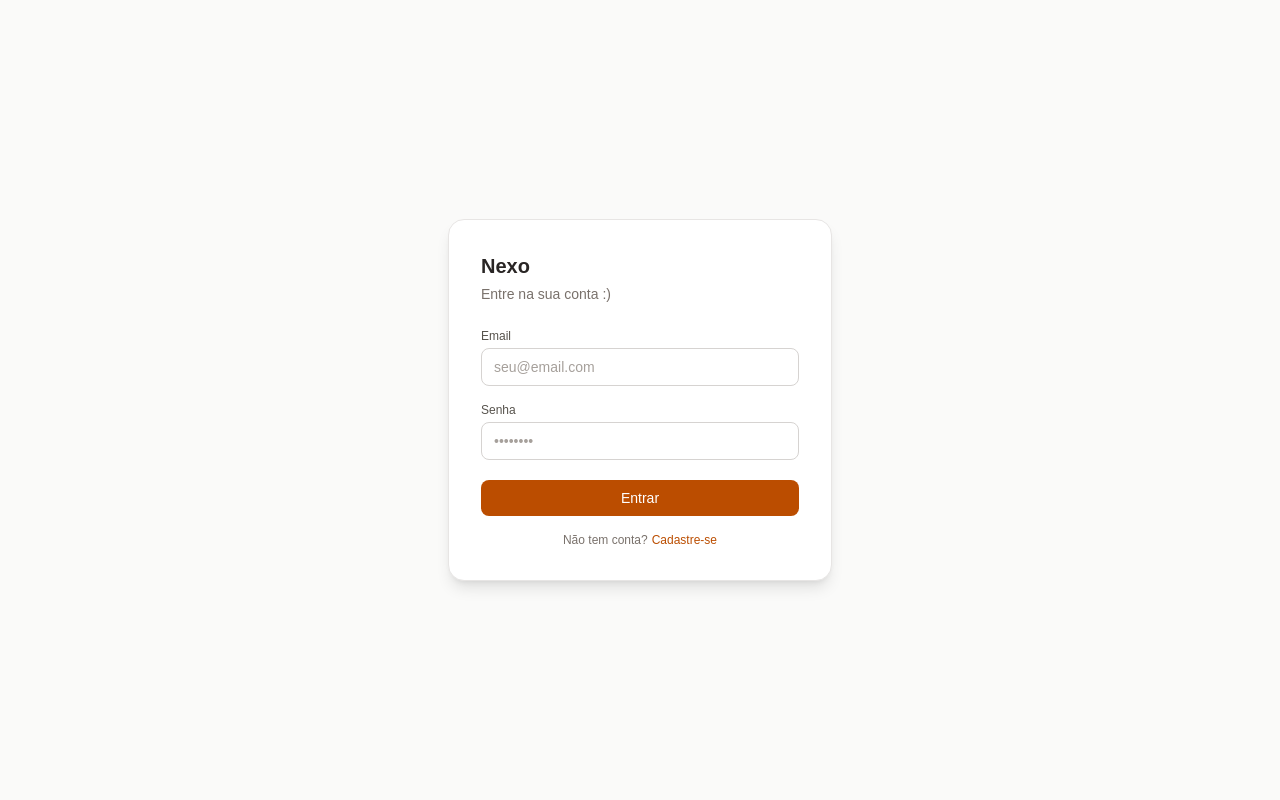
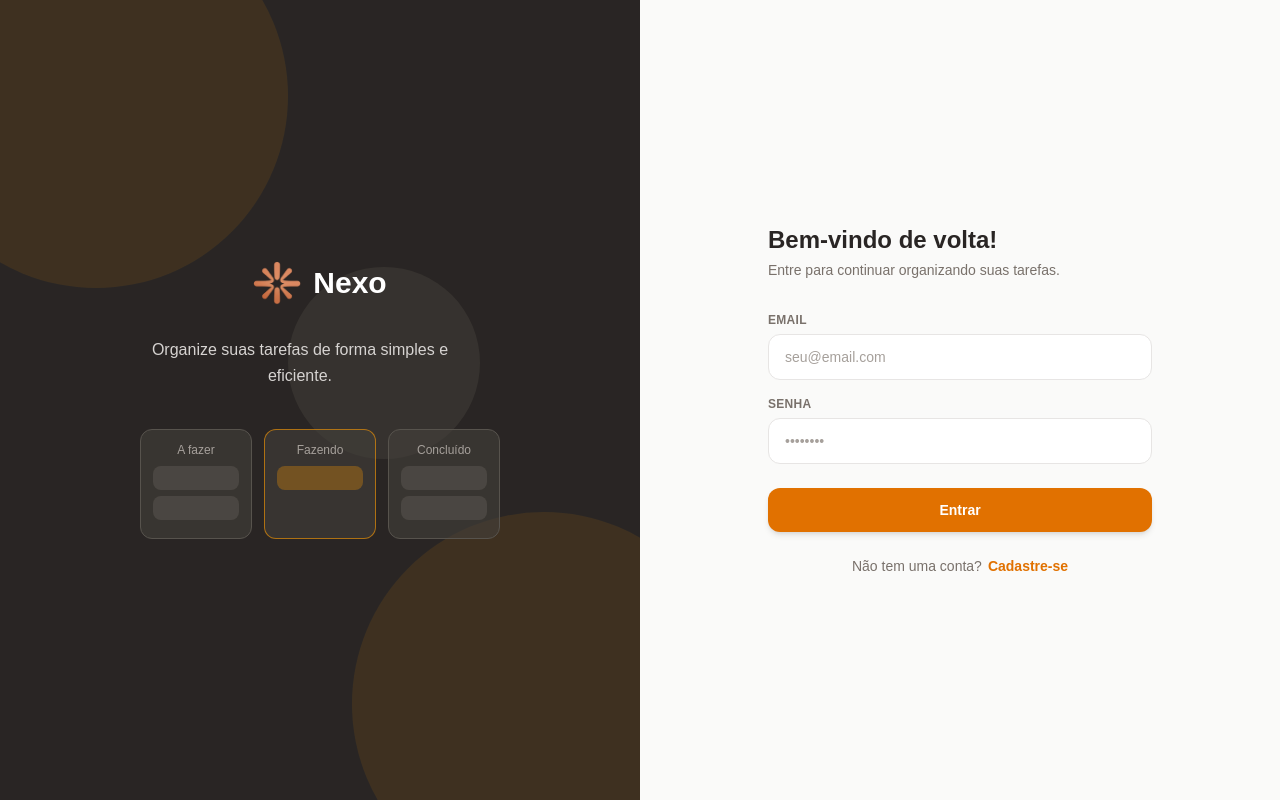
Before and after one commit to gabriellourencetti/API-de-To-Do-List, a Next.js app in the folder Frontend/meu-next-app/: page /login in a window 1280 px wide. Built offline with nearby package versions, Linux system fonts and the light colour scheme.

Commit message:
add: refactor login page layout and improve user experience

```diff
--- a/Frontend/meu-next-app/app/login/page.jsx
+++ b/Frontend/meu-next-app/app/login/page.jsx
@@ -1,17 +1,16 @@
 'use client';
 import { useEffect, useState } from 'react';
 import { useRouter } from 'next/navigation';
+import { useTheme } from 'next-themes';
 
 const API = 'https://api-de-to-do-list.onrender.com';
 
 export default function Login() {
     const router = useRouter();
-    const [tela, setTela] = useState('login'); // 'login' ou 'cadastro'
+    const { resolvedTheme } = useTheme();
+    const [tela, setTela] = useState('login');
     const [erro, setErro] = useState('');
     const [carregando, setCarregando] = useState(false);
-    const name = 'Nexo'
-
-    // Campos do formulário
     const [nome, setNome] = useState('');
     const [email, setEmail] = useState('');
     const [senha, setSenha] = useState('');
@@ -24,156 +23,182 @@ export default function Login() {
     async function handleLogin() {
         setErro('');
         setCarregando(true);
-
         const res = await fetch(`${API}/login`, {
             method: 'POST',
             headers: { 'Content-Type': 'application/json' },
             body: JSON.stringify({ email, senha }),
         });
-
         const data = await res.json();
         setCarregando(false);
-
-        if (!res.ok) {
-            setErro(data.error);
-            return;
-        }
-
-        // Salva o token e o nome no localStorage
+        if (!res.ok) { setErro(data.error); return; }
         localStorage.setItem('token', data.token);
         localStorage.setItem('nome', data.nome);
-
-        // Redireciona para a página principal
         router.push('/');
     }
 
     async function handleCadastro() {
         setErro('');
         setCarregando(true);
-
         const res = await fetch(`${API}/cadastro`, {
             method: 'POST',
             headers: { 'Content-Type': 'application/json' },
             body: JSON.stringify({ nome, email, senha }),
         });
-
         const data = await res.json();
         setCarregando(false);
-
-        if (!res.ok) {
-            setErro(data.error);
-            return;
-        }
-
-        // Cadastrou com sucesso — manda pro login
+        if (!res.ok) { setErro(data.error); return; }
         setTela('login');
         setErro('');
         setNome('');
         setSenha('');
     }
 
+    const isLogin = tela === 'login';
+
     return (
-        <div className="min-h-screen bg-stone-50 dark:bg-gray-900 flex items-center justify-center p-4">
-            <div className="bg-white dark:bg-gray-800 rounded-2xl shadow-lg border border-stone-200 dark:border-gray-700 w-full max-w-sm p-8">
+        <div className="min-h-screen flex flex-col md:flex-row bg-stone-50 dark:bg-gray-900">
 
-                {/* Título */}
-                <h1 className="text-xl font-semibold text-stone-800 dark:text-gray-100 mb-1">
-                      {name}
-                </h1>
-                <p className="text-sm text-stone-500 dark:text-gray-400 mb-6">
-                    {tela === 'login' ? 'Entre na sua conta :)' : 'Crie sua conta :D'}
+            {/* ── Lado esquerdo — decorativo ── */}
+            <div className="hidden md:flex md:w-1/2 bg-stone-800 dark:bg-gray-800 flex-col items-center justify-center p-12 relative overflow-hidden">
+                {/* círculos decorativos */}
+                <div className="absolute -top-24 -left-24 w-96 h-96 bg-amber-500/10 rounded-full" />
+                <div className="absolute -bottom-24 -right-24 w-96 h-96 bg-amber-500/10 rounded-full" />
+                <div className="absolute top-1/3 right-1/4 w-48 h-48 bg-stone-700/50 dark:bg-gray-700/50 rounded-full" />
+
+                <div className="relative z-10 text-center">
+                    {/* logo */}
+                    <div className="flex items-center justify-center gap-3 mb-8">
+                        {resolvedTheme === 'dark' ? (
+              <img src="/logotipoRoxa.png" className="w-12" />
+            ) : (
+              <img src="/logotipoLaranja.png" className="w-12" />
+            )}
+                        <span className="text-3xl font-bold text-white">Nexo</span>
+                    </div>
+
+                    <p className="text-stone-300 text-base leading-relaxed max-w-xs mb-10">
+                        Organize suas tarefas de forma simples e eficiente.
                     </p>
 
-                {/* Campo nome — só aparece no cadastro */}
-                {tela === 'cadastro' && (
-                    <div className="mb-4">
-                        <label className="text-xs font-medium text-stone-600 dark:text-gray-400 block mb-1">Nome</label>
+                    {/* mini kanban decorativo */}
+                    <div className="flex gap-3 justify-center">
+                        {[
+                            { label: 'A fazer', cards: 2, cor: 'border-stone-600' },
+                            { label: 'Fazendo', cards: 1, cor: 'border-amber-500/60' },
+                            { label: 'Concluído', cards: 2, cor: 'border-stone-600' },
+                        ].map((col) => (
+                            <div key={col.label} className={`bg-stone-700/60 dark:bg-gray-700/60 border ${col.cor} rounded-xl p-3 w-28`}>
+                                <p className="text-stone-400 text-xs font-medium mb-2">{col.label}</p>
+                                {[...Array(col.cards)].map((_, j) => (
+                                    <div key={j} className={`rounded-lg h-6 mb-1.5 ${col.label === 'Fazendo' ? 'bg-amber-500/30' : 'bg-stone-600/60'}`} />
+                                ))}
+                            </div>
+                        ))}
+                    </div>
+                </div>
+            </div>
+
+            {/* ── Lado direito — formulário ── */}
+            <div className="flex-1 flex flex-col items-center justify-center p-6 min-h-screen md:min-h-0">
+
+                {/* logo mobile */}
+                <div className="flex md:hidden items-center gap-2 mb-8">
+                    {resolvedTheme === 'dark'
+                        ? <img src="/logotiporoxa.png" className="w-8" />
+                        : <img src="/logotipoLaranja.png" className="w-8" />
+                    }
+                    <span className="text-xl font-bold text-stone-800 dark:text-white">Nexo</span>
+                </div>
+
+                <div className="w-full max-w-sm">
+                    <div className="mb-8">
+                        <h2 className="text-2xl font-bold text-stone-800 dark:text-white">
+                            {isLogin ? 'Bem-vindo de volta!' : 'Criar conta'}
+                        </h2>
+                        <p className="text-stone-500 dark:text-gray-400 text-sm mt-1">
+                            {isLogin ? 'Entre para continuar organizando suas tarefas.' : 'Comece a organizar suas tarefas hoje.'}
+                        </p>
+                    </div>
+
+                    <div className="flex flex-col gap-4">
+                        {!isLogin && (
+                            <div>
+                                <label className="text-xs font-semibold text-stone-500 dark:text-gray-400 uppercase tracking-wide block mb-1.5">
+                                    Nome
+                                </label>
                                 <input
                                     value={nome}
                                     onChange={(e) => setNome(e.target.value)}
                                     placeholder="Seu nome"
                                     maxLength={30}
-                            className="
-                                w-full border border-stone-300 dark:border-gray-600
-                                bg-white dark:bg-gray-700
-                                text-stone-800 dark:text-gray-100
-                                placeholder-stone-400 dark:placeholder-gray-500
-                                rounded-lg px-3 py-2 text-sm
-                                focus:outline-none focus:ring-2 focus:ring-amber-500 dark:focus:ring-indigo-400
-                            "
+                                    className="w-full bg-white dark:bg-gray-800 border border-stone-200 dark:border-gray-700 rounded-xl px-4 py-3 text-sm text-stone-800 dark:text-white placeholder-stone-400 focus:outline-none focus:ring-2 focus:ring-amber-500 focus:border-transparent transition"
                                 />
                             </div>
                         )}
 
-                {/* Campo email */}
-                <div className="mb-4">
-                    <label className="text-xs font-medium text-stone-600 dark:text-gray-400 block mb-1">Email</label>
+                        <div>
+                            <label className="text-xs font-semibold text-stone-500 dark:text-gray-400 uppercase tracking-wide block mb-1.5">
+                                Email
+                            </label>
                             <input
                                 type="email"
                                 value={email}
                                 onChange={(e) => setEmail(e.target.value)}
                                 placeholder="seu@email.com"
-                        className="
-                            w-full border border-stone-300 dark:border-gray-600
-                            bg-white dark:bg-gray-700
-                            text-stone-800 dark:text-gray-100
-                            placeholder-stone-400 dark:placeholder-gray-500
-                            rounded-lg px-3 py-2 text-sm
-                            focus:outline-none focus:ring-2 focus:ring-amber-500 dark:focus:ring-indigo-400
-                        "
+                                className="w-full bg-white dark:bg-gray-800 border border-stone-200 dark:border-gray-700 rounded-xl px-4 py-3 text-sm text-stone-800 dark:text-white placeholder-stone-400 focus:outline-none focus:ring-2 focus:ring-amber-500 focus:border-transparent transition"
                             />
                         </div>
 
-                {/* Campo senha */}
-                <div className="mb-5">
-                    <label className="text-xs font-medium text-stone-600 dark:text-gray-400 block mb-1">Senha</label>
+                        <div>
+                            <label className="text-xs font-semibold text-stone-500 dark:text-gray-400 uppercase tracking-wide block mb-1.5">
+                                Senha
+                            </label>
                             <input
                                 type="password"
                                 value={senha}
                                 onChange={(e) => setSenha(e.target.value)}
                                 placeholder="••••••••"
-                        onKeyDown={(e) => e.key === 'Enter' && (tela === 'login' ? handleLogin() : handleCadastro())}
-                        className="
-                            w-full border border-stone-300 dark:border-gray-600
-                            bg-white dark:bg-gray-700
-                            text-stone-800 dark:text-gray-100
-                            placeholder-stone-400 dark:placeholder-gray-500
-                            rounded-lg px-3 py-2 text-sm
-                            focus:outline-none focus:ring-2 focus:ring-amber-500 dark:focus:ring-indigo-400
-                        "
+                                onKeyDown={(e) => e.key === 'Enter' && (isLogin ? handleLogin() : handleCadastro())}
+                                className="w-full bg-white dark:bg-gray-800 border border-stone-200 dark:border-gray-700 rounded-xl px-4 py-3 text-sm text-stone-800 dark:text-white placeholder-stone-400 focus:outline-none focus:ring-2 focus:ring-amber-500 focus:border-transparent transition"
                             />
                         </div>
+                    </div>
 
-                {/* Mensagem de erro */}
+                    {/* erro */}
                     {erro && (
-                    <p className="text-xs text-red-500 dark:text-red-400 mb-4">{erro}</p>
+                        <div className="mt-4 bg-red-50 dark:bg-red-950 border border-red-200 dark:border-red-800 rounded-xl px-4 py-3">
+                            <p className="text-xs text-red-600 dark:text-red-400">{erro}</p>
+                        </div>
                     )}
 
-                {/* Botão principal */}
+                    {/* botão principal */}
                     <button
-                    onClick={tela === 'login' ? handleLogin : handleCadastro}
+                        onClick={isLogin ? handleLogin : handleCadastro}
                         disabled={carregando}
-                    className="
-                        w-full text-sm font-medium text-white py-2 rounded-lg transition-colors
-                        bg-amber-700 hover:bg-amber-800
-                        dark:bg-indigo-600 dark:hover:bg-indigo-500
-                        disabled:opacity-50 disabled:cursor-not-allowed cursor-pointer
-                    "
+                        className="mt-6 w-full bg-amber-600 hover:bg-amber-700 dark:bg-indigo-600 dark:hover:bg-indigo-500 text-white font-semibold py-3 rounded-xl text-sm transition-all duration-200 shadow-md disabled:opacity-50 disabled:cursor-not-allowed cursor-pointer"
                     >
-                    {carregando ? 'Aguarde...' : tela === 'login' ? 'Entrar' : 'Criar conta'}
+                        {carregando ? (
+                            <span className="flex items-center justify-center gap-2">
+                                <svg className="animate-spin w-4 h-4" fill="none" viewBox="0 0 24 24">
+                                    <circle className="opacity-25" cx="12" cy="12" r="10" stroke="currentColor" strokeWidth="4" />
+                                    <path className="opacity-75" fill="currentColor" d="M4 12a8 8 0 018-8v8z" />
+                                </svg>
+                                Aguarde...
+                            </span>
+                        ) : isLogin ? 'Entrar' : 'Criar conta'}
                     </button>
 
-                {/* Troca entre login e cadastro */}
-                <p className="text-xs text-center text-stone-500 dark:text-gray-400 mt-4 ">
-                    {tela === 'login' ? 'Não tem conta?' : 'Já tem conta?'}
+                    {/* troca de tela */}
+                    <p className="text-center text-sm text-stone-500 dark:text-gray-400 mt-6">
+                        {isLogin ? 'Não tem uma conta?' : 'Já tem uma conta?'}
                         <button
-                        onClick={() => { setTela(tela === 'login' ? 'cadastro' : 'login'); setErro(''); }}
-                        className="ml-1 text-amber-700 dark:text-indigo-400 hover:underline font-medium cursor-pointer"
+                            onClick={() => { setTela(isLogin ? 'cadastro' : 'login'); setErro(''); }}
+                            className="ml-1.5 text-amber-600 dark:text-indigo-400 font-semibold hover:underline cursor-pointer"
                         >
-                        {tela === 'login' ? 'Cadastre-se' : 'Entrar'}
+                            {isLogin ? 'Cadastre-se' : 'Entrar'}
                         </button>
                     </p>
-
+                </div>
             </div>
         </div>
     );
```
Lines whose indentation alone changed are shown as unchanged.
